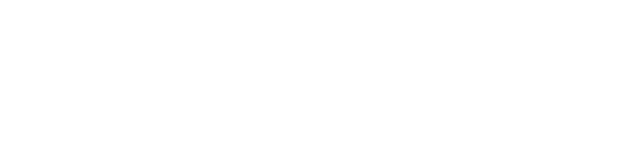
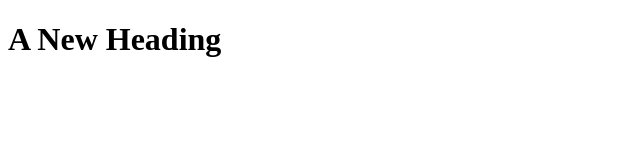
Before and after one commit to dami-akinbi/git-one, a plain HTML site: page index.html in a window 1280 px wide. Shown: the whole page, without its empty margins (0-640 px from the left). Drawn offline with Linux system fonts and the light colour scheme.

Commit message:
added h1

```diff
--- a/index.html
+++ b/index.html
@@ -5,6 +5,6 @@
     <title>Changed Again Title</title>
   </head>
   <body>
-
+    <h1>A New Heading</h1>
   </body>
 </html>
```
